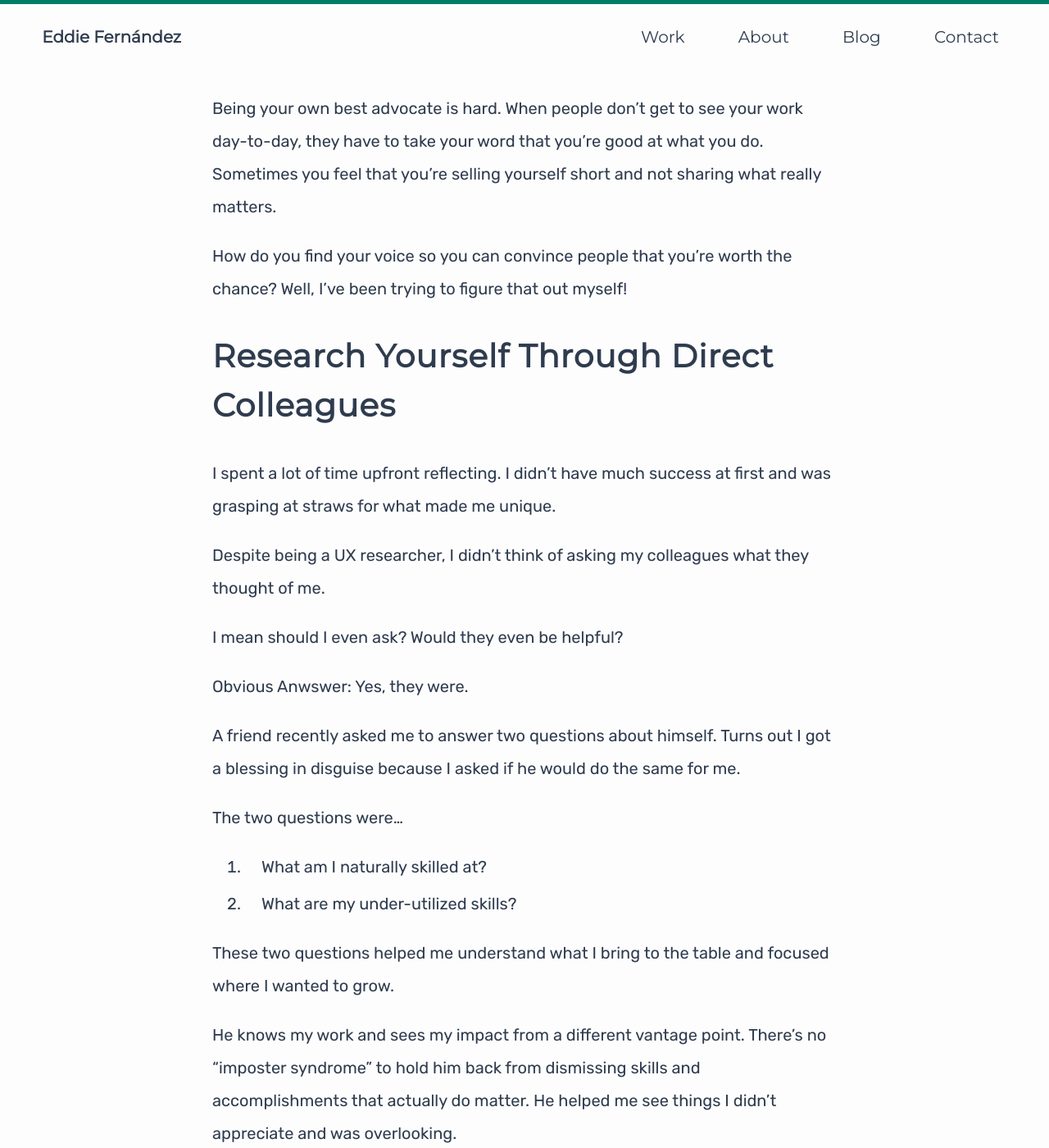
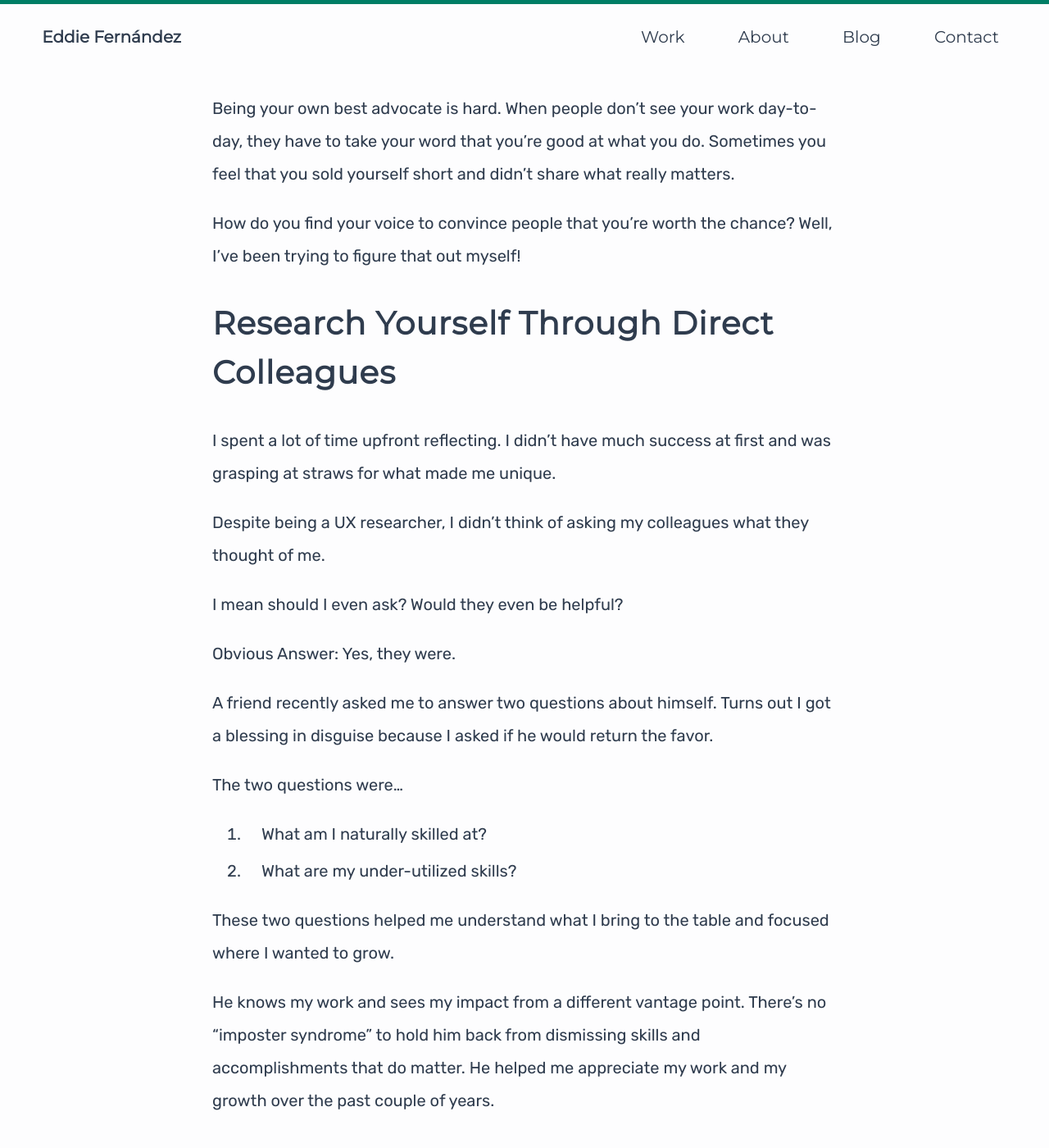
Before and after one commit to edfernan/edfernan.github.io, a Jekyll site: the page built from _posts/2018-07-07-Becoming-Your-Best-Advocate.md, in a window 1280 px wide and 1400 px high, scrolled down 409 px. Shown: the whole window at 82% size. Built offline with Jekyll 4.4.1, drawn with Linux system fonts in a browser that asks for light colours; some of the changed text lies outside the part shown.

Commit message:
Edit to Becoming Your Best Advocate post

```diff
--- a/_posts/2018-07-07-Becoming-Your-Best-Advocate.md
+++ b/_posts/2018-07-07-Becoming-Your-Best-Advocate.md
@@ -8,9 +8,9 @@ image: https://eduardofernandez.me/images/blog-posts/Becoming-Your-Best-Advocate
 
 Your work speaks for itself. People advocate for you because they understand your value and will refer you when you’re looking for new opportunities. Unfortunately, you don't always have someone to vouch for you and that puts it on you to sell yourself.
 
-Being your own best advocate is hard. When people don't get to see your work day-to-day, they have to take your word that you're good at what you do. Sometimes you feel that you're selling yourself short and not sharing what really matters.
+Being your own best advocate is hard. When people don't see your work day-to-day, they have to take your word that you're good at what you do. Sometimes you feel that you sold yourself short and didn't share what really matters.
 
-How do you find your voice so you can convince people that you're worth the chance? Well, I've been trying to figure that out myself!
+How do you find your voice to convince people that you're worth the chance? Well, I've been trying to figure that out myself!
 
 ## Research Yourself Through Direct Colleagues
 
@@ -20,9 +20,9 @@ Despite being a UX researcher, I didn't think of asking my colleagues what they
 
 I mean should I even ask? Would they even be helpful?
 
-Obvious Anwswer: Yes, they were.
+Obvious Answer: Yes, they were.
 
-A friend recently asked me to answer two questions about himself. Turns out I got a blessing in disguise because I asked if he would do the same for me.
+A friend recently asked me to answer two questions about himself. Turns out I got a blessing in disguise because I asked if he would return the favor.
 
 The two questions were...
 
@@ -31,7 +31,7 @@ The two questions were...
 
 These two questions helped me understand what I bring to the table and focused where I wanted to grow.
 
-He knows my work and sees my impact from a different vantage point. There's no "imposter syndrome" to hold him back from dismissing skills and accomplishments that actually do matter. He helped me see things I didn't appreciate and was overlooking.
+He knows my work and sees my impact from a different vantage point. There's no "imposter syndrome" to hold him back from dismissing skills and accomplishments that do matter. He helped me appreciate my work and my growth over the past couple of years.
 
 ## Research Your Work Through Peers
 
```
Also changed, not shown: other parts of _posts/2018-07-07-Becoming-Your-Best-Advocate.md (+3 -3 lines).
